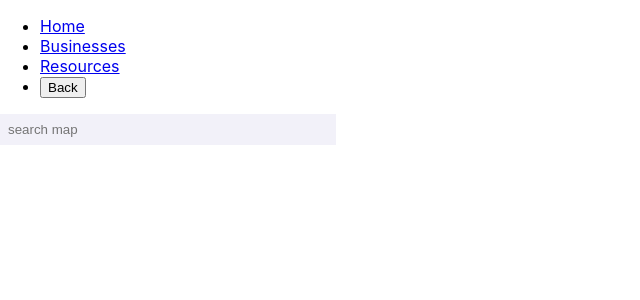
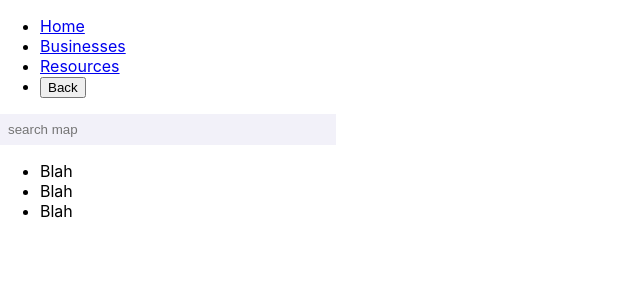
Before and after one commit to danikav/Access_Aid_Project, a React (Create React App) app: page /resources in a window 1280 px wide. Shown: the top 300 px of the page, without its empty margins (0-640 px from the left). Built offline with nearby package versions, Linux system fonts and the light colour scheme.

Commit message:
added resources component

```diff
--- a/src/App.js
+++ b/src/App.js
@@ -6,6 +6,7 @@ import Business from './components/Business';
 import SearchBar from './components/SearchBar';
 import Home from "./components/Home";
 import ErrorPage from './components/ErrorPage';
+import Resources from './components/Resources'
 import './App.css';
 
 function App() {
@@ -18,7 +19,7 @@ function App() {
         <Route exact path="/" component={Home} />
         <Route path="/businesses" component={Business} />
         <Route
-          path="/resources"
+          path="/resources" component={Resources}
         />
         <Route component={ErrorPage}/>
         </Switch>
--- /dev/null
+++ b/src/components/Resources.js
@@ -0,0 +1,13 @@
+const Resources = () => {
+
+    return(
+        <>
+        <ul>
+            <li>Blah</li>
+            <li>Blah</li>
+            <li>Blah</li>
+        </ul>
+        </>
+    )
+}
+export default Resources;
```
